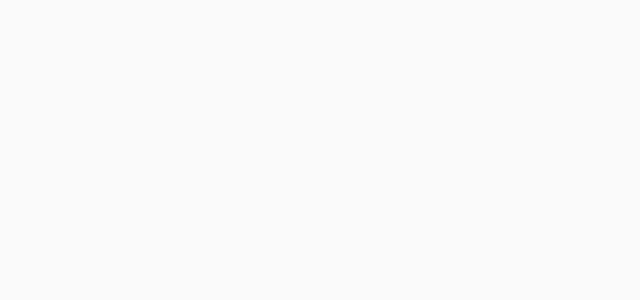
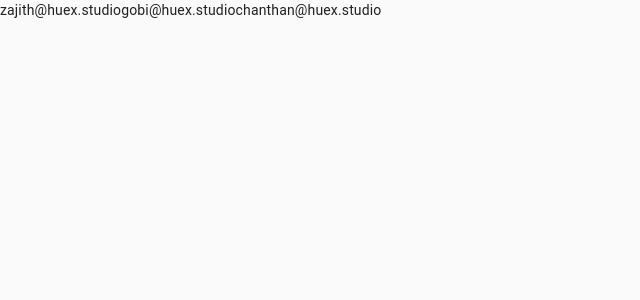
Before and after one commit to rushanthbala/react-route, a React (Create React App) app: page /lodash in a window 1280 px wide. Shown: the top 300 px of the page, without its empty margins (0-640 px from the left). Built offline with nearby package versions, Linux system fonts and the light colour scheme.

Commit message:
Add files via upload

```diff
--- a/package.json
+++ b/package.json
@@ -8,6 +8,7 @@
     "@testing-library/react": "^9.3.2",
     "@testing-library/user-event": "^7.1.2",
     "formik": "^2.1.4",
+    "lodash": "^4.17.15",
     "prettier": "^2.0.5",
     "react": "^16.13.1",
     "react-dom": "^16.13.1",
--- a/src/components/forms/UserNameForm.js
+++ b/src/components/forms/UserNameForm.js
@@ -61,7 +61,6 @@
         password: Yup.string()
         .min(6, 'minimum 6 characters')
         .required('Required'),
-
     }),
     onSubmit: (values) => {
       console.log(values)
@@ -161,7 +160,7 @@
         </Box>
       </Grid>
       <InputButton fullWidth type={'submit'} variant="contained" color="primary">
-        Sign In
+          Sign In
       </InputButton>
     </form>
   );
--- /dev/null
+++ b/src/pages/Test.js
@@ -0,0 +1,21 @@
+import React, { Component } from 'react';
+import _ , { divide } from 'lodash';
+
+class UserNameVadidate extends Component {
+    constructor(props) {
+        super(props);
+        this.state = {  }
+    }
+    render() {
+     const  UserNamesEmails = ['zajith@huex.studio', 'gobi@huex.studio', 'chanthan@huex.studio']
+
+        return (
+            <div>
+                {UserNamesEmails}
+            </div>
+         );
+    }
+}
+
+export default UserNameVadidate;
+console.log('hi');
--- a/src/routes/publicRoutes.js
+++ b/src/routes/publicRoutes.js
@@ -2,6 +2,7 @@
 import Login from '../pages/Login';
 import UserName from '../pages/UserName'
 import ImageUpload from '../pages/ImageUpload'
+import UserNameVadidate from '../pages/Test'
 
 const publicRoutes = [
   {
@@ -22,7 +23,12 @@
   path:"/image-upload",
   component:ImageUpload,
   exact:true
+},{
+  path:"/lodash",
+  component:UserNameVadidate,
+  exact:true
 },
+
 ];
 
 export default publicRoutes;
```
Also changed, not shown: 1 other file (tests, documents, lock files or other folders).
